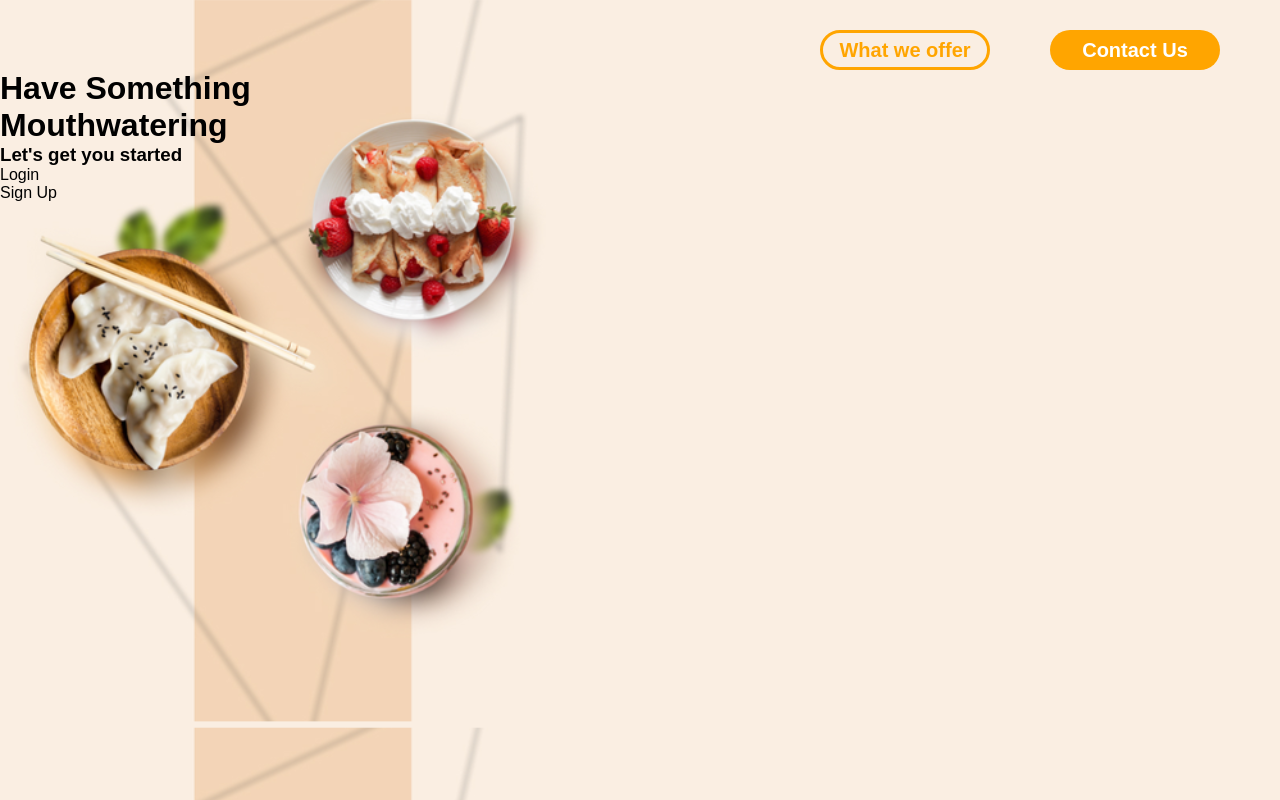
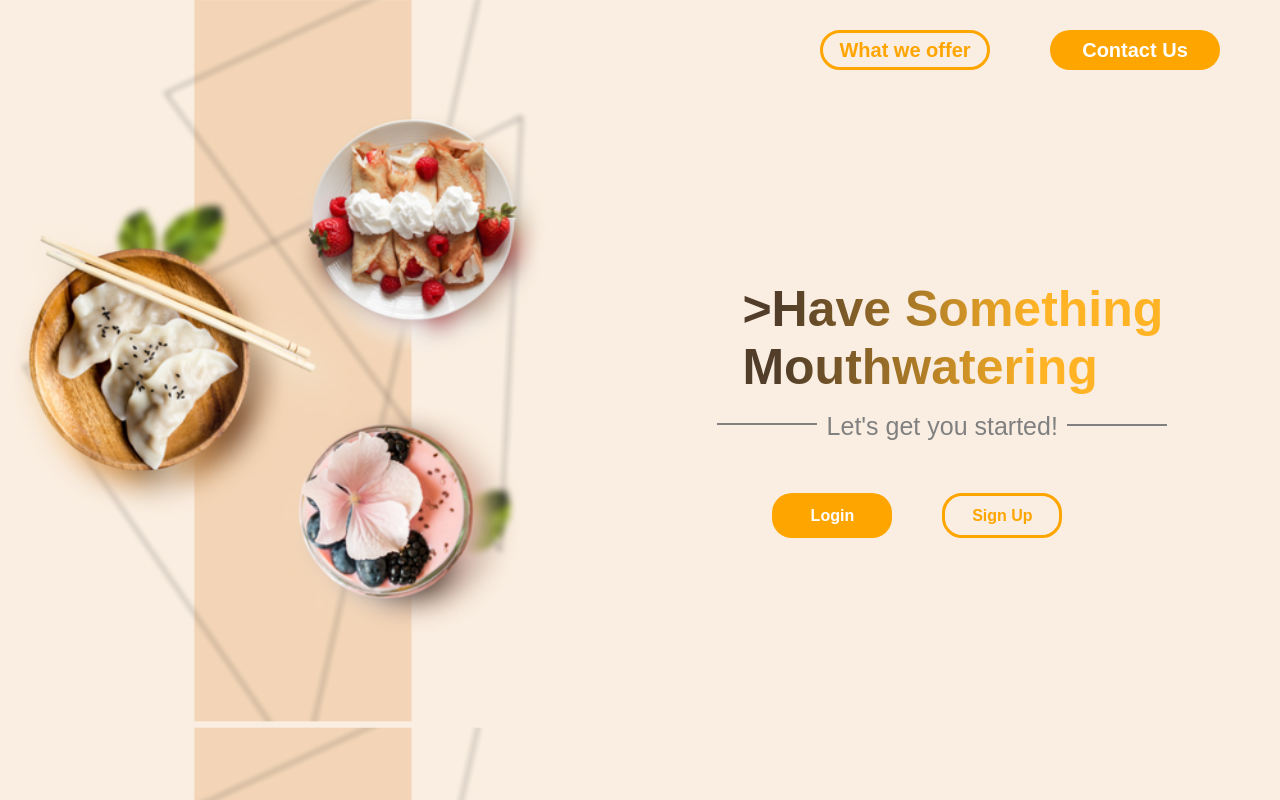
Before and after one commit to Nishtha0801/Gray-Sharks, a plain HTML site: page Food-Colony/homepage.html in a window 1280 px wide. Drawn offline with Linux system fonts and the light colour scheme.

Commit message:
food-website

```diff
--- a/Food-Colony/homepage.css
+++ b/Food-Colony/homepage.css
@@ -48,3 +48,87 @@ li{
     cursor: pointer;
 
 }
+
+.wrap{
+    position: absolute;
+    top: 35%;
+    left: 58%;
+}
+.wrap h1{
+    height: 120px;
+    font-weight: 700;
+    font-size: 50px;
+    margin-bottom: 10px;
+    background: linear-gradient(
+        to right,
+        rgb(81, 61, 41) 10%,
+        rgb(255, 179, 37) 70%
+      );
+      -webkit-background-clip: text;
+      -webkit-text-fill-color: transparent;
+
+}
+.wrap h3{
+    font-weight: normal;
+    padding-left: 20%;
+    font-size: 25px;
+    color: gray;
+    margin-bottom: 50px;
+}
+
+.wrap h3::before{
+    content: ' ';
+    display: block;
+    height: 2px;
+    width: 100px;
+    background: gray;
+    position: relative;
+    right: 110px;
+    top: 13px;
+}
+
+.wrap h3::after{
+    content: ' ';
+    display: block;
+    height: 2px;
+    width: 100px;
+    background: gray;
+    position: relative;
+    right: -240px;
+    top: -17px;
+}
+
+.btns{
+    display: flex;
+    padding-left: 30px;
+}
+
+.loginBtn{
+    height: 45px;
+    width: 120px;
+    background-color: orange;
+    border-radius: 20px;
+    color: white;
+    display: flex;
+    justify-content: center;
+    align-items: center;
+    font-weight: 600;
+    font-size: medium;
+    cursor: pointer;
+    margin-right: 50px;
+}
+
+.registerBtn{
+    height: 45px;
+    width: 120px;
+    border-radius: 20px;
+    display: flex;
+    justify-content: center;
+    align-items: center;
+    font-weight: 600;
+    font-size: medium;
+    cursor: pointer;
+    color: orange;
+    border: 3px solid orange;
+    margin-right: 50px;
+}
--- a/Food-Colony/homepage.html
+++ b/Food-Colony/homepage.html
@@ -16,9 +16,9 @@
             </ul>
         </div>
         <div class="wrap">
-            <h1>Have Something <br>
+            <h1>>Have Something <br>
             <span>Mouthwatering</span></h1>
-            <h3>Let's get you started</h3>
+            <h3>Let's get you started!</h3>
 
             <div class="btns">
                 <div class="loginBtn">Login</div>
```
